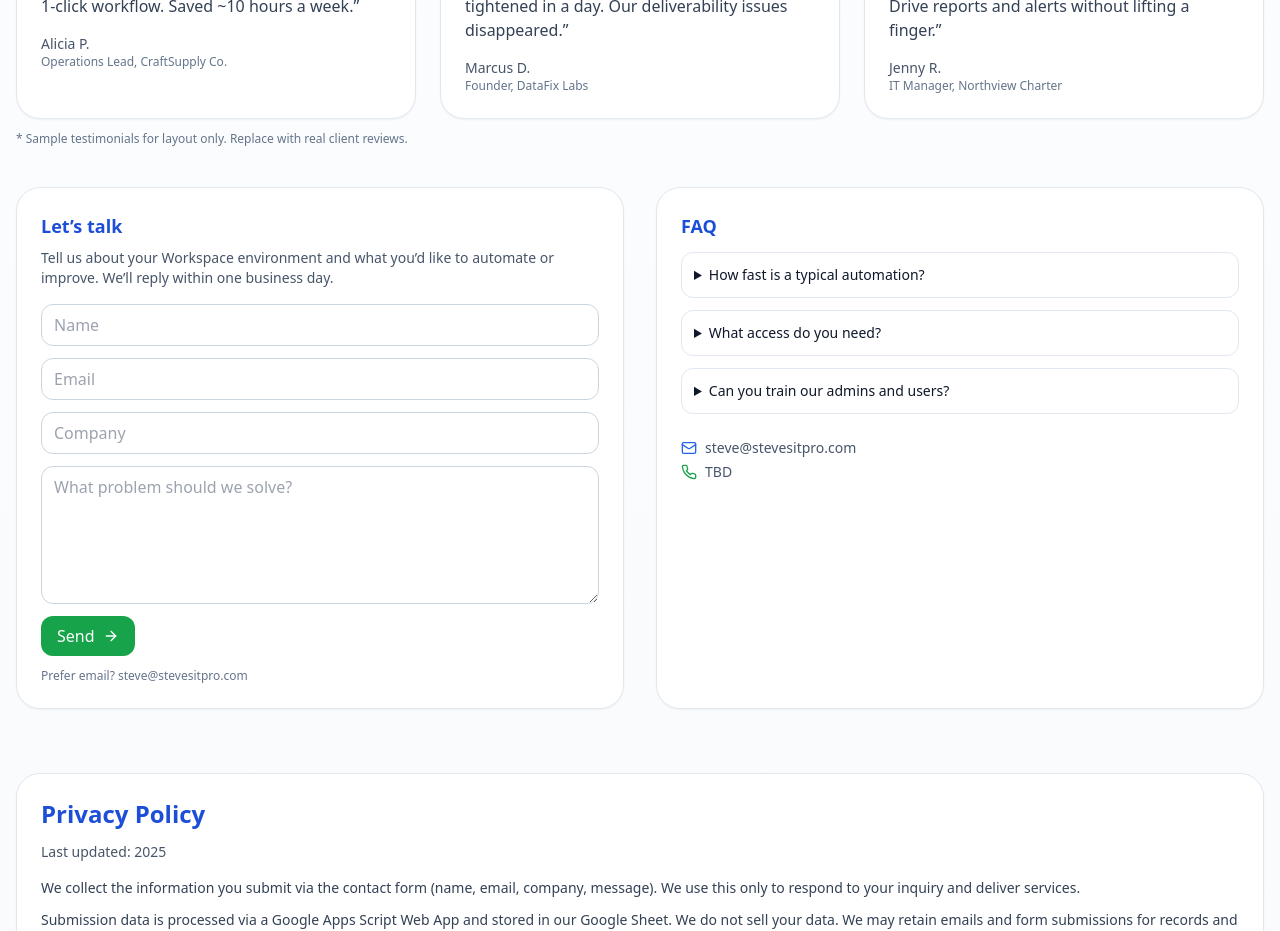
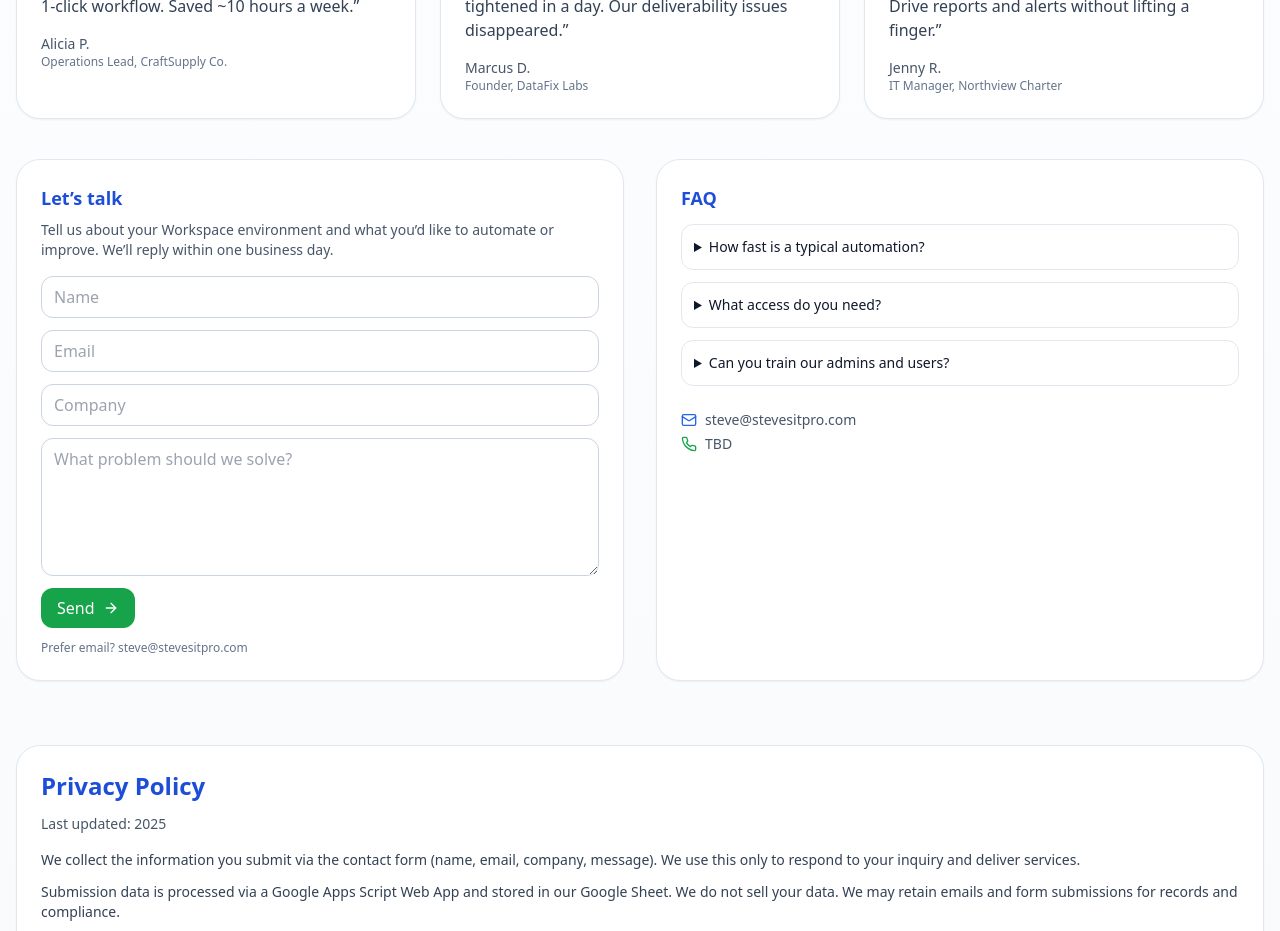
Before and after one commit to codingeneration/stevesitpro, a React (Vite) app: page / in a window 1280 px wide. Shown: the part 1840-2771 px from the top of the page. Built offline with nearby package versions, Linux system fonts and the light colour scheme.

Commit message:
Update App.jsx

```diff
--- a/src/App.jsx
+++ b/src/App.jsx
@@ -313,7 +313,7 @@ export default function App() {
             </div>
           ))}
         </div>
-        <div className="mt-3 text-xs text-slate-500">* Sample testimonials for layout only. Replace with real client reviews.</div>
+
       </section>
 
       {/* Contact */}
```
